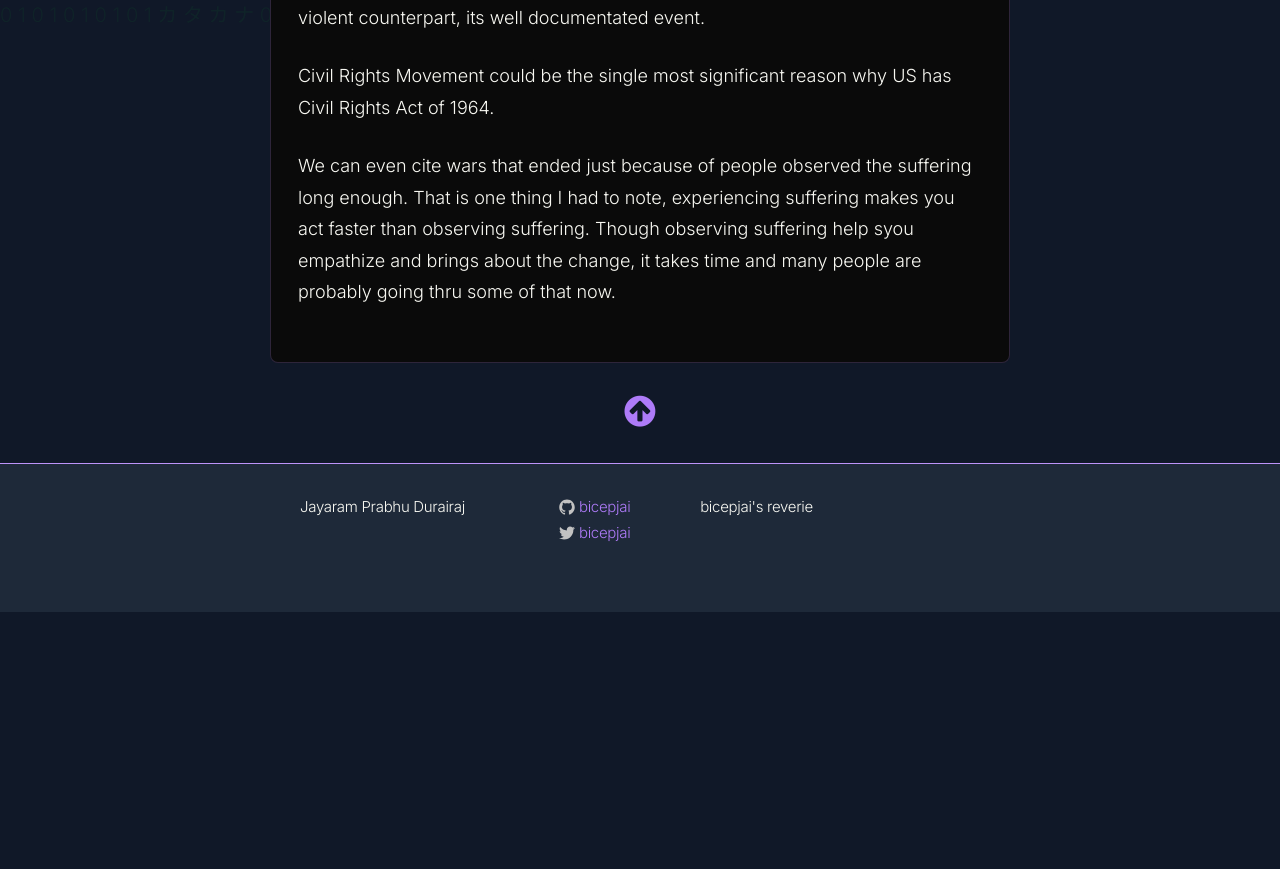
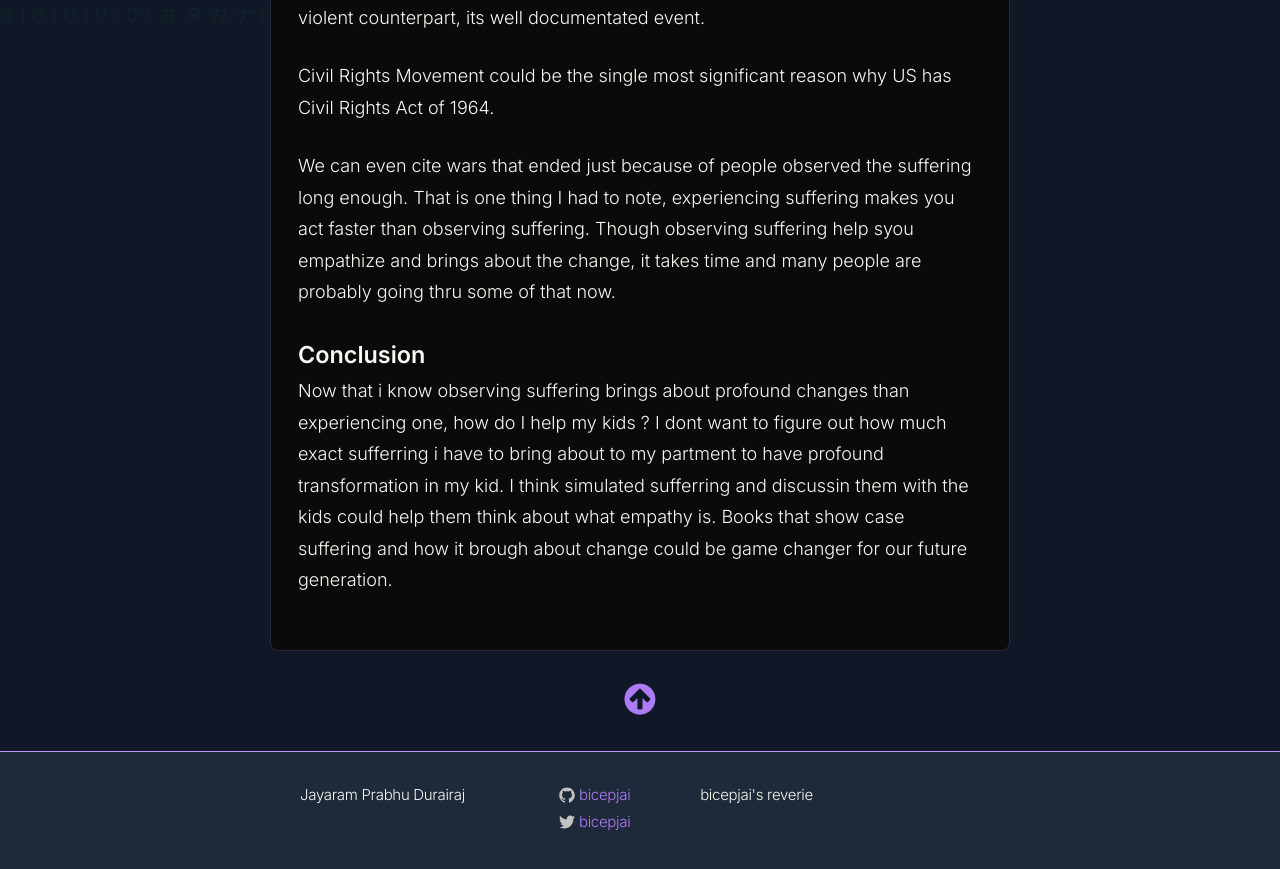
Before and after one commit to bicepjai/bicepjai.github.io, a Jekyll site: the page built from _posts/2025-10-18-sufferings.md, in a window 1280 px wide and 900 px high, scrolled down 2969 px. Shown: the top 869 px of the window. Built offline with Jekyll 4.4.1, drawn with Linux system fonts in a browser that asks for light colours; nearby versions of some CDN libraries; before the commit the page ends 3581 px from its top, so only the background shows below that.

Commit message:
rought conclusoin

```diff
--- a/_posts/2025-10-18-sufferings.md
+++ b/_posts/2025-10-18-sufferings.md
@@ -55,3 +55,7 @@ Civil disobeince had more effect in obtaining India its independance than the vi
 Civil Rights Movement could be the single most significant reason why US has Civil Rights Act of 1964.
 
 We can even cite wars that ended just because of people observed the suffering long enough. That is one thing I had to note, experiencing suffering makes you act faster than observing suffering. Though observing suffering help syou empathize and brings about the change, it takes time and many people are probably going thru some of that now.
+
+### Conclusion
+
+Now that i know observing suffering brings about profound changes than experiencing one, how do I help my kids ? I dont want to figure out how much exact sufferring i have to bring about to my partment to have profound transformation in my kid. I think simulated sufferring and discussin them with the kids could help them think about what empathy is. Books that show case suffering and how it brough about change could be game changer for our future generation.
```
